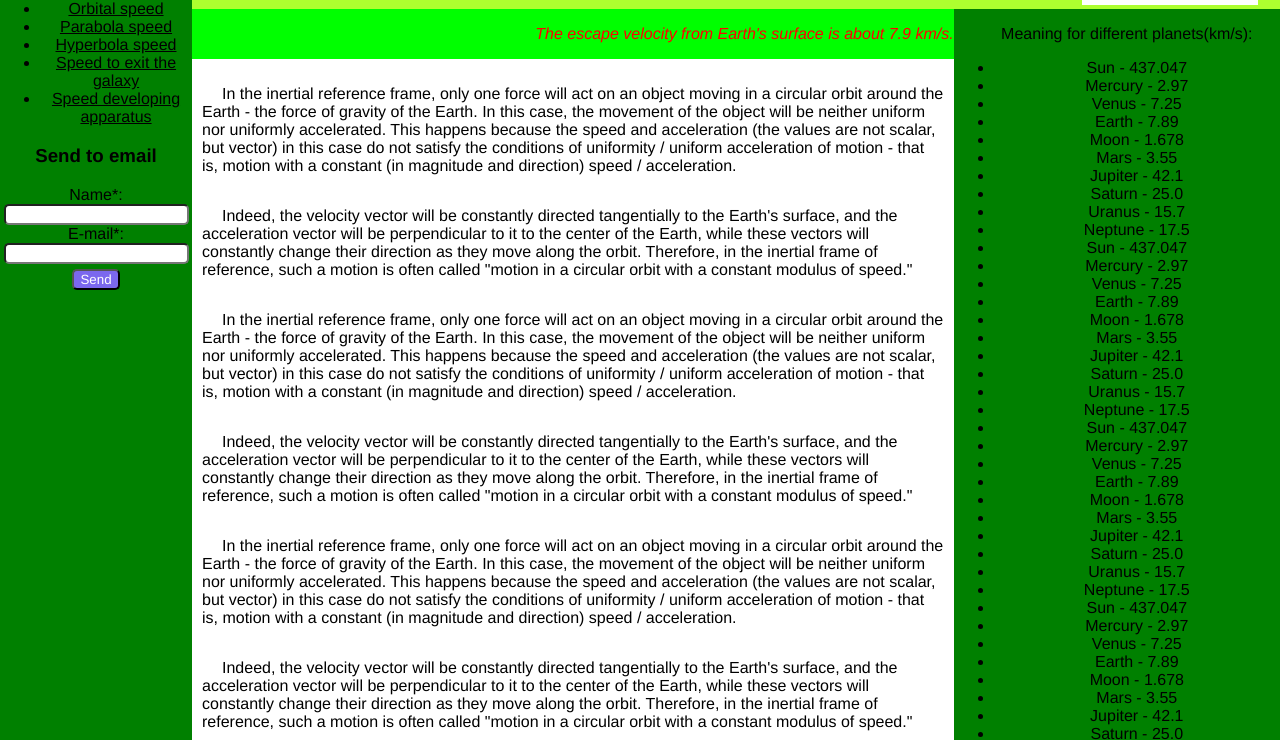
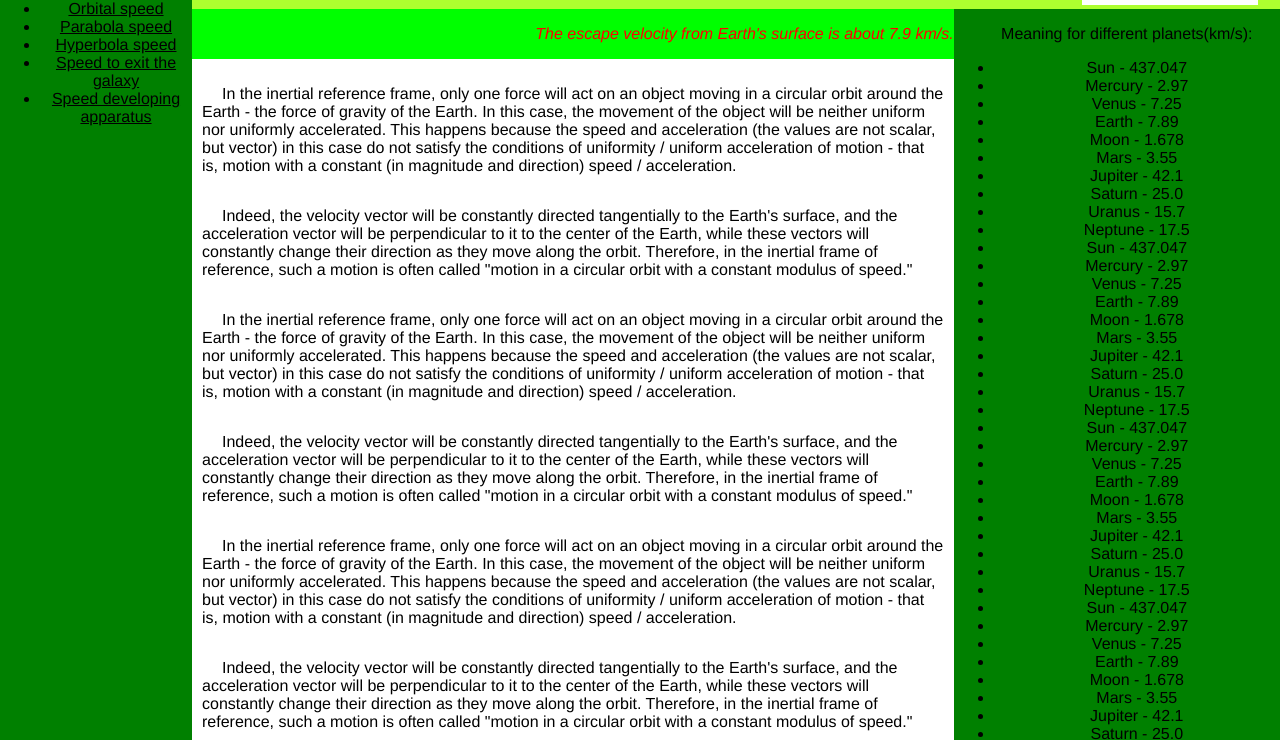
Before and after one commit to xtor007/lab2web2, a plain HTML site: page public/index.html in a window 1280 px wide. Shown: the part 59-799 px from the top of the page. Drawn offline with Linux system fonts and the light colour scheme.

Commit message:
delete not need parts

```diff
--- a/public/index.html
+++ b/public/index.html
@@ -1,21 +1,8 @@
 <html>
 
 	<head>
-		<script>
-			window.onload = function() {
-				const queryString = window.location.search
-				const urlParams = new URLSearchParams(queryString)
-				const message = urlParams.get('message')
-				if (message) {
-					setTimeout(() => {
-						alert(message)
-					}, 500)
-				}
-			}
-		</script>
 		<meta name="viewport" content="width=device-width, initial-scale=1.0">
 		<link rel="stylesheet" href="styles/main.css">
-		<link rel="stylesheet" href="styles/form.css">
 		<title>Orbital speed</title>
 	</head>
 
@@ -33,19 +20,6 @@
 					<li><a href="galaxy.html">Speed to exit the galaxy</a></li>
 					<li><a href="apparatus.html">Speed developing apparatus</a></li>
 				</ul>
-
-				<form method="POST" action="/form" id="form" class="formBody">
-					<h3>Send to email</h3>
-					<div class="formClass">
-						<label for="formName" class="formLabel">Name*:</label>
-						<input id="formName" type="text" name="name" class="formInput _req _name">
-					</div>
-					<div class="formClass">
-						<label for="formEmail" class="formLabel">E-mail*:</label>
-						<input id="formEmail" type="text" name="email" class="formInput _req _email">
-					</div>
-					<button type="submit" class="formButton">Send</button>
-				</form>
 
 			</aside>
 
--- a/public/styles/form.css
+++ /dev/null
@@ -1,47 +0,0 @@
-.formInput {
-  border-radius: 5px;
-}
-
-.formInput._error {
-  box-shadow: 0 0 15px red;
-}
-
-.formBody {
-  position: relative;
-}
-
-.formBody::after {
-  content: "";
-  position: absolute;
-  //position: fixed;
-  top: 0;
-  left: 0;
-  width: 100%;
-  height: 100%;
-  background: url("../img/loading3.gif") center no-repeat;
-  opacity: 0;
-  visibility:hidden;
-  transition: all 0.5s ease 0s;
-}
-
-.formBody._sending::after {
-  opacity: 1;
-  visibility:visible;
-}
-
-.formButton {
-  background-color: #7B68EE;
-  color: white;
-  border-radius: 5px;
-  transition: background-color 0.5s ease 0s;
-  top: 5px;
-  position: relative;
-}
-
-.formButton:hover {
-  background-color: 	#483D8B;
-}
-
-.formButton:active {
-  top: 8px;
-}
```
